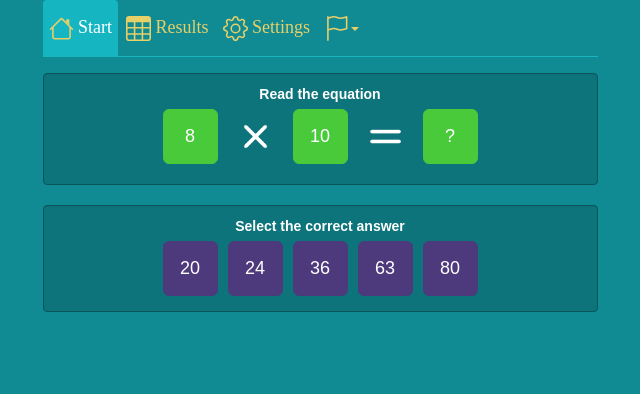
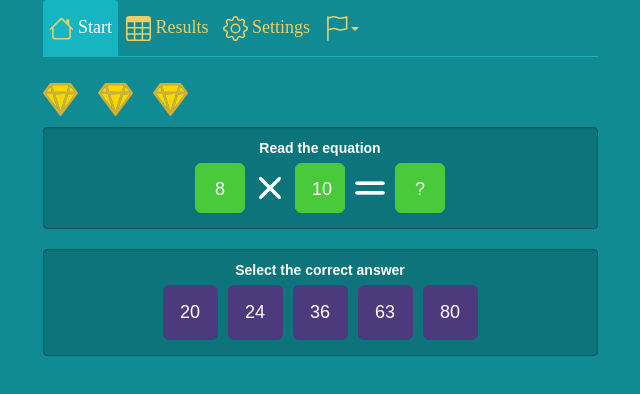
Before and after one commit to aratur/multiplication, a React (Create React App) app: page / in a window 1280 px wide. Shown: the top 394 px of the page, without its empty margins (320-960 px from the left). Built offline with nearby package versions, Linux system fonts and the light colour scheme; a web font is replaced by a local one.

Commit message:
Equation refactor

```diff
--- a/src/features/Equation/Equation.js
+++ b/src/features/Equation/Equation.js
@@ -9,10 +9,9 @@ import { i18n, getTranslations } from '../../redux-store/i18nSlice';
 const Equation = (props) => {
   const numberProps = {
     style: {
-      margin: '5px',
-      width: '55px',
-      height: '55px',
-      padding: '0px',
+      marginTop: '5px',
+      width: '50px',
+      height: '50px',
     },
     type: 'button',
     tabIndex: '-1',
@@ -21,11 +20,12 @@ const Equation = (props) => {
   };
   const signProps = {
     style: {
-      margin: '5px',
-      width: '55px',
-      height: '55px',
-      padding: '12px',
+      marginTop: '5px',
+      width: '50px',
+      height: '50px',
+      padding: '10px',
     },
+    className: 'img-rounded',
   };
   const translations = useSelector(getTranslations);
   const { xValue, yValue, correctAnswer } = props;
--- a/src/features/Gems/Gems.jsx
+++ b/src/features/Gems/Gems.jsx
@@ -13,9 +13,7 @@ const Gems = () => {
     <div className="row" style={styleRowMargin}>
       <div className="col-md-3 col-sm-2" />
       <div className="col-md-6 col-sm-8" style={styleColPadding}>
-        {Array(gemsNo)
-          .fill(1)
-          .map((_, index) => (
+        {[...Array(gemsNo)].map((_, index) => (
           <img
             src={gem}
             alt="gem"
--- a/src/redux-store/resultsSlice.js
+++ b/src/redux-store/resultsSlice.js
@@ -15,7 +15,7 @@ const getInitialGems = () => {
   if (localStorage.gems) {
     return JSON.parse(localStorage.gems);
   }
-  return 0;
+  return 3;
 };
 
 export const getNewResultsList = (size) => {
```
Also changed, not shown: 1 other file (tests, documents, lock files or other folders). Lines whose indentation alone changed are shown as unchanged.
